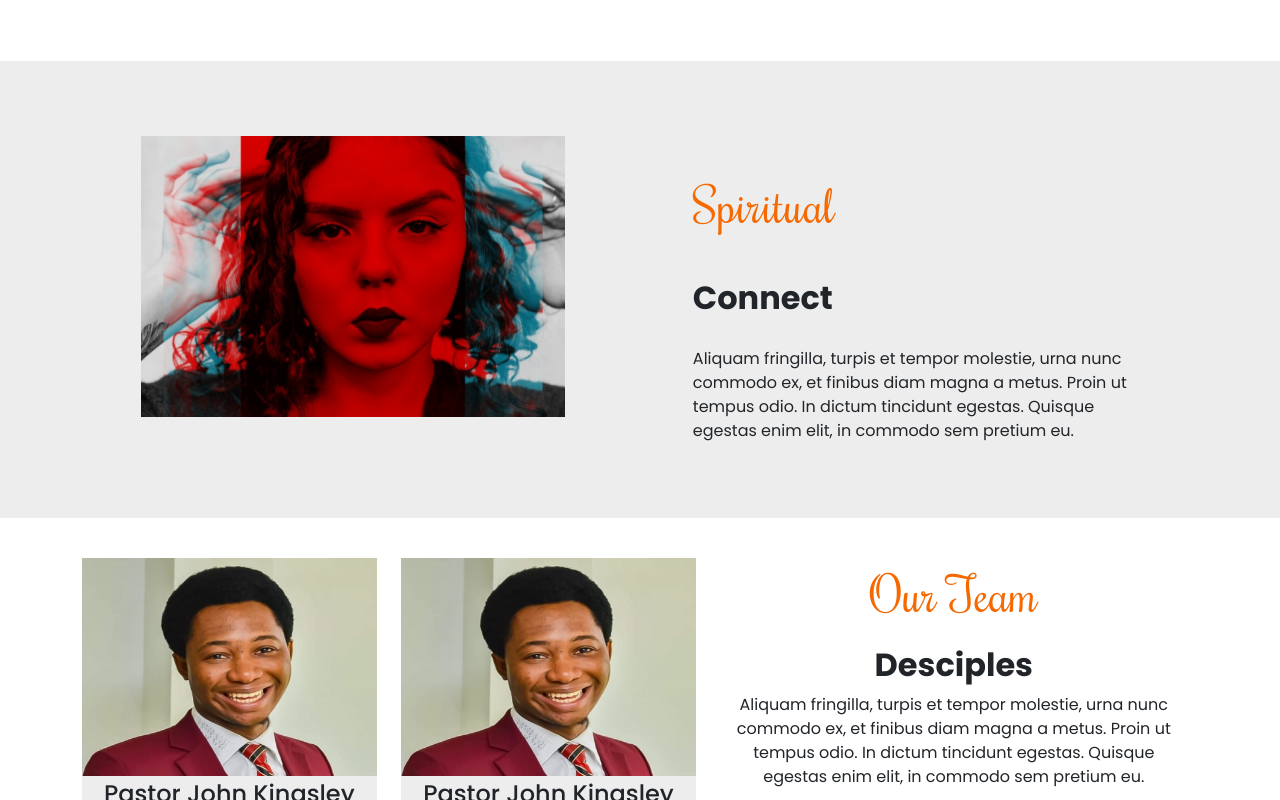
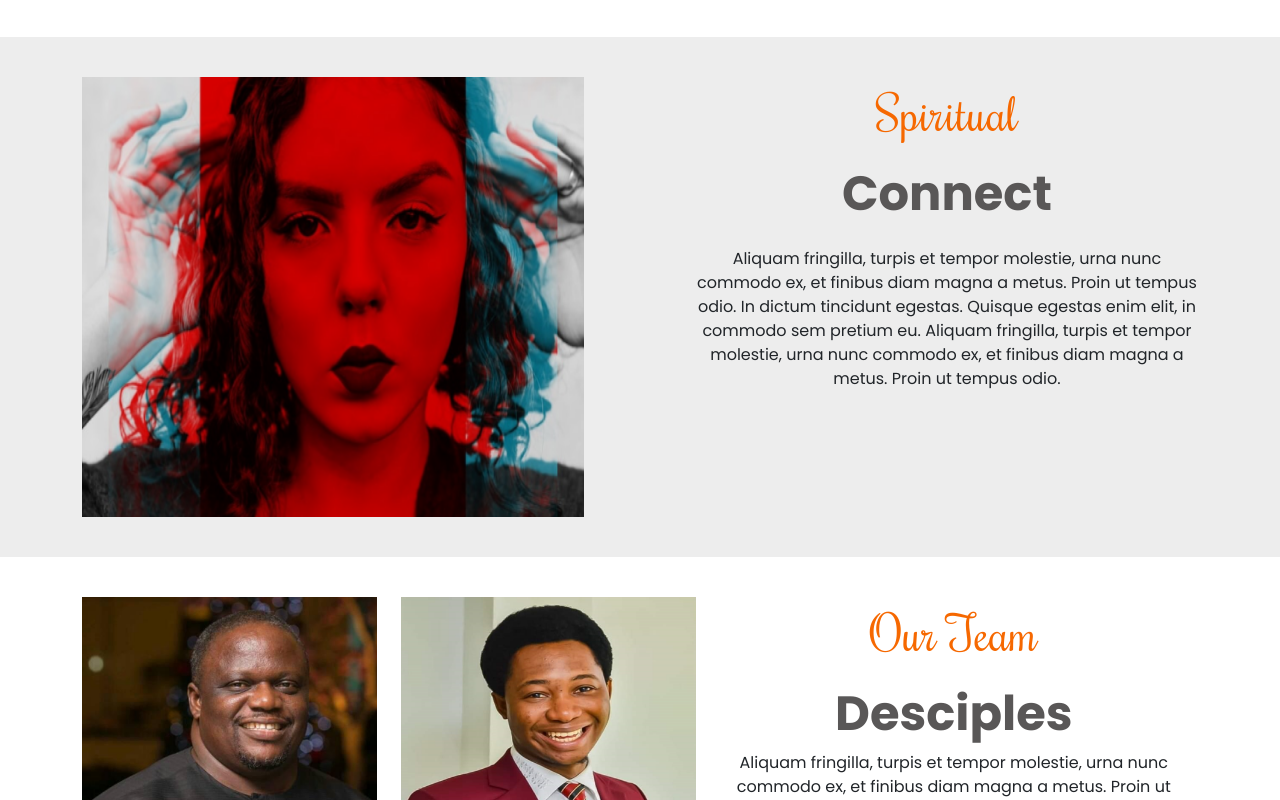
Before and after one commit to pin4eva/joint_heirs_frontend, a Next.js app: page /about in a window 1280 px wide. Shown: the part 1240-2040 px from the top of the page. Built offline with nearby package versions, Linux system fonts and the light colour scheme.

Commit message:
changed classnames to relatable classnames on sections one to four

```diff
--- a/src/pages/about.tsx
+++ b/src/pages/about.tsx
@@ -10,7 +10,7 @@ const AboutPage = () => {
 					<div className="top-section-inner container">
 						<h1>About Us</h1>
 						<p>Joint Heirs Assembly</p>
-						<img src="images/ellipse.png" className="img" alt="" />
+						<img src="images/ellipse.png" className="img d-sm-none d-md-block" alt="" />
 					</div>
 				</div>
 				{/* ==============SECTION TwO=================== */}
@@ -37,18 +37,20 @@ const AboutPage = () => {
 
 				{/* ===============SECTION THREE=============== */}
 				<div className="section-three">
-					<div className="container">
-						<div className="section-three-image">
+					<div className="section-three-inner container">
+						<div className="section-three-inner_left">
 							<img src="images/Rectangle78.png" alt="" />
 						</div>
 
-						<div className="section-three-text">
+						<div className="section-three-inner_right">
 							<p className="rochester">Spiritual</p>
-							<h2>Connect</h2>
+							<h2 className="huge-text">Connect</h2>
 							<article>
 								Aliquam fringilla, turpis et tempor molestie, urna nunc commodo ex, et finibus diam
 								magna a metus. Proin ut tempus odio. In dictum tincidunt egestas. Quisque egestas
 								enim elit, in commodo sem pretium eu.
+								Aliquam fringilla, turpis et tempor molestie, urna nunc commodo ex, et finibus diam
+								magna a metus. Proin ut tempus odio.
 							</article>
 						</div>
 					</div>
@@ -60,7 +62,7 @@ const AboutPage = () => {
 						<div className="section-four-inner_left">
 							<div className="section-four-image_container">
 								<div className="section-four-inner-image">
-									<img src="images/pst-john.png" alt="" />
+									<img src="images/pst-ken.png" alt="" />
 									<div className="overlay">
 										<span>
 											<i className="fa-brands fa-facebook-f"></i>
@@ -93,7 +95,7 @@ const AboutPage = () => {
 
 						<div className="section-four-inner_right">
 							<p className="rochester">Our Team</p>
-							<h2>Desciples</h2>
+							<h2 className="huge-text">Desciples</h2>
 							<p className="team-desc">
 								Aliquam fringilla, turpis et tempor molestie, urna nunc commodo ex, et finibus diam
 								magna a metus. Proin ut tempus odio. In dictum tincidunt egestas. Quisque egestas
--- a/src/styles/about.scss
+++ b/src/styles/about.scss
@@ -1,5 +1,4 @@
 .about-page {
-
 	position: relative;
 
 	.top-section {
@@ -42,110 +41,70 @@
 
 	.section-two {
 		text-align: center;
-		p{
-			padding-top: 2rem;
-		}
-		.huge-text{
+		padding-block: 2.5rem;
+
+		.huge-text {
 			@media screen and (min-width: $md) {
 				width: 70%;
 				margin: 1rem auto;
 			}
 		}
 
-		.section-two-image{
+		.section-two-image {
 			margin-top: 1.5rem;
 			width: 100%;
-			img{
+			img {
 				width: 100%;
 			}
 		}
-		article{
+		article {
 			margin-top: 1rem;
 			font-weight: 400;
-		    font-size: 1rem;
-		    font-family: $poppins;
-			@media screen and (min-width: $md){
+			font-size: 1rem;
+			font-family: $poppins;
+			@media screen and (min-width: $md) {
 				width: 90%;
 				margin: 1.5rem auto;
 			}
 		}
 	}
 
-
-
 	//===============END OF SECTION TWO==============
 
 	.section-three {
 		background: $light-gray;
-		margin-top: 6rem; // this is wrong
-		padding-block: 4.7rem;
+		padding-block: 2.5rem;
+		.section-three-inner {
+			display: grid;
+			grid-template-columns: 1fr;
+			gap: 2rem;
+			text-align: center;
 
-		.container {
-			display: flex;
-			gap: 8rem; //This is wrong
-			justify-content: center;
-
-			@media screen and (max-width: $md) {
-				display: block;
+			@media screen and (min-width: $md) {
+				grid-template-columns: 45% 45%;
+				justify-content: space-between;
 			}
 
-			.section-three-image {
-				width: 38%;
-
-				@media screen and (max-width: 1200px) {
-					width: 50%;
-				}
-
-				@media screen and (max-width: $md) {
-					width: 90%;
-					margin: auto;
-				}
-
+			.section-three-inner_left {
+				width: 100%;
+				height: 55vh;
 				img {
 					width: 100%;
+					height: 100%;
 				}
 			}
-
-			.section-three-text {
-				width: 40%;
-				display: flex;
-				flex-direction: column;
-				gap: 0.8rem;
-				padding-top: 2rem;
-
-				@media screen and (max-width: 1200px) {
-					width: 50%;
-					gap: 0.7rem;
-					padding-top: 0;
-				}
-
-				@media screen and (max-width: $md) {
-					width: 90%;
-					margin: auto;
-					text-align: center;
-					gap: 0.8rem;
-				}
-
-				p {
-					font-weight: 400;
-					font-size: 3rem;
-					line-height: 73px;
-				}
-
-				h2 {
-					font-size: 2rem;
-					font-family: $poppins;
-					line-height: 56px;
-					font-weight: 700;
-				}
-
+			.section-three-inner_right {
 				article {
 					font-weight: 400;
 					font-size: 1rem;
 					line-height: 1.5rem;
+					@media screen and (min-width: 1200px){
+						margin-top: 1.5rem;
+					}
 				}
 			}
 		}
+
 	}
 
 	//==========END OF SECTION THREE==============
@@ -203,7 +162,7 @@
 								}
 							}
 							&:hover {
-								opacity: 0.89;
+								opacity: 0.78;
 								transition: all 400ms ease;
 							}
 						}
@@ -224,10 +183,6 @@
 			.section-four-inner_right {
 				@media screen and (min-width: $md) {
 					width: 90%;
-				}
-				h2 {
-					font-size: 2rem;
-					font-weight: 700;
 				}
 
 				.team-desc,
@@ -252,7 +207,6 @@
 				}
 			}
 		}
-
 	}
 
 	//=============END OF SECTION FOUR===========
```
